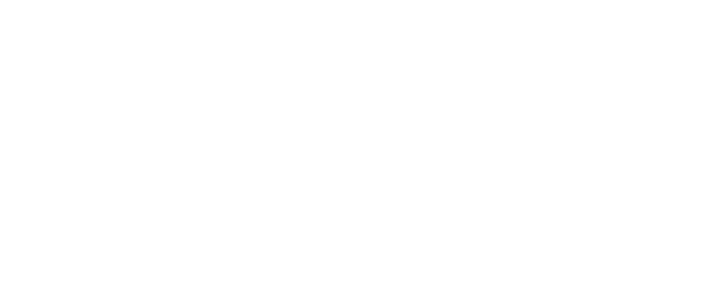
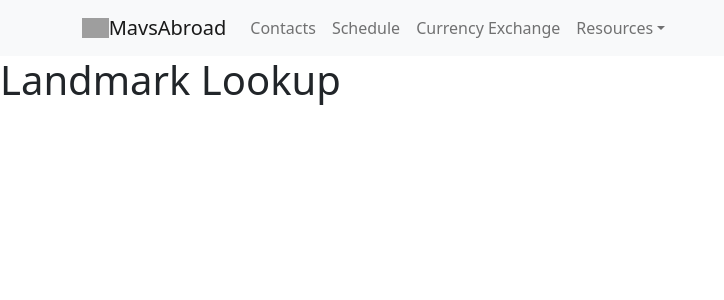
Before and after one commit to SweekarShresthaUTA/JapanTripApplication, a React (Create React App) app in the folder my-app/: page /LandmarkLookup in a window 1280 px wide. Shown: the top 300 px of the page, without its empty margins (0-724 px from the left). Built offline with nearby package versions, Linux system fonts and the light colour scheme; grey boxes are pictures that could not be loaded.

Commit message:
Added routes to every tab in the navbar, each links to its seperate page

```diff
--- a/my-app/src/App.jsx
+++ b/my-app/src/App.jsx
@@ -1,6 +1,6 @@
 import React from "react";
 import "./App.css";
-import CoreNavBar from "./Components/CoreNavbar";
+import CoreNavBar from "./Components/NavbarComponents/CoreNavbar";
 
 function App() {
   console.log("Hello World")
--- /dev/null
+++ b/my-app/src/Components/ContactsComponents/Contacts.jsx
@@ -0,0 +1,22 @@
+import React from "react";
+import CoreNavBar from "../NavbarComponents/CoreNavbar";
+
+const Contacts = () => {
+    return (
+        <div>
+            <CoreNavBar
+                title="MavsAbroad"
+                firstMenuTitle="Contacts"
+                secondMenuTitle="Schedule"
+                thirdMenuTitle="Currency Exchange"
+                dropDownMenuTitle="Resources"
+                firstDropDownMenuOption="Common Phrases"
+                secondDropDownMenuOption="Landmark Lookup"
+                thirdDropDownMenuOption="Cultural Information"
+            />
+            <h1>Contacts</h1>
+        </div>
+    );
+}
+
+export default Contacts;
--- /dev/null
+++ b/my-app/src/Components/CurrencyExchangeComponents/CurrencyExchange.jsx
@@ -0,0 +1,22 @@
+import React from "react";
+import CoreNavBar from "../NavbarComponents/CoreNavbar";
+
+const CurrencyExchange = () => {
+    return (
+        <div>
+            <CoreNavBar
+                title="MavsAbroad"
+                firstMenuTitle="Contacts"
+                secondMenuTitle="Schedule"
+                thirdMenuTitle="Currency Exchange"
+                dropDownMenuTitle="Resources"
+                firstDropDownMenuOption="Common Phrases"
+                secondDropDownMenuOption="Landmark Lookup"
+                thirdDropDownMenuOption="Cultural Information"
+            />
+            <h1>Currency Exchange</h1>
+        </div>
+    );
+}
+
+export default CurrencyExchange;
--- a/my-app/src/Components/CoreNavbar.jsx
+++ b/my-app/src/Components/NavbarComponents/CoreNavbar.jsx
@@ -1,8 +1,6 @@
 import React from "react";
 import "bootstrap/dist/css/bootstrap.css";
 import { Navbar, Nav, Container, NavDropdown } from "react-bootstrap";
-import { LinkContainer } from "react-router-bootstrap";
-
 
 // Our Navbar component that takes in 3 default menu options, the titles of which can be passed in as props
 // And a Default drop down menu with 3 items to show in those items, titles of which can also be passed in as props
@@ -30,14 +28,12 @@
           alt="UTA-Logo"
           height="20px"
         />
-        <Navbar.Brand href="home">{title}</Navbar.Brand>
+        <Navbar.Brand href="/">{title}</Navbar.Brand>
         <Navbar.Toggle aria-controls="basic-navbar-nav" />
         <Navbar.Collapse id="basic-navbar-nav">
           <Nav className="me-auto">
-            <LinkContainer to="./ResourcesComponents/CurrencyExchange">
-              <Nav.Link href="contacts">{firstMenuTitle}</Nav.Link>
-            </LinkContainer>
-            <Nav.Link href="schedule">{secondMenuTitle}</Nav.Link>
+            <Nav.Link href="/Contacts">{firstMenuTitle}</Nav.Link>
+            <Nav.Link href="/Schedule">{secondMenuTitle}</Nav.Link>
             <Nav.Link href="/CurrencyExchange">
               {thirdMenuTitle}
             </Nav.Link>
--- /dev/null
+++ b/my-app/src/Components/ResourcesComponents/CommonPhrases.jsx
@@ -0,0 +1,22 @@
+import React from "react";
+import CoreNavBar from "../NavbarComponents/CoreNavbar";
+
+const CommonPhrases = () => {
+    return (
+        <div>
+            <CoreNavBar
+                title="MavsAbroad"
+                firstMenuTitle="Contacts"
+                secondMenuTitle="Schedule"
+                thirdMenuTitle="Currency Exchange"
+                dropDownMenuTitle="Resources"
+                firstDropDownMenuOption="Common Phrases"
+                secondDropDownMenuOption="Landmark Lookup"
+                thirdDropDownMenuOption="Cultural Information"
+            />
+            <h1>Common Phrases</h1>
+        </div>
+    );
+}
+
+export default CommonPhrases;
--- /dev/null
+++ b/my-app/src/Components/ResourcesComponents/CulturalInformation.jsx
@@ -0,0 +1,22 @@
+import React from "react";
+import CoreNavBar from "../NavbarComponents/CoreNavbar";
+
+const CulturalInformation = () => {
+    return (
+        <div>
+            <CoreNavBar
+                title="MavsAbroad"
+                firstMenuTitle="Contacts"
+                secondMenuTitle="Schedule"
+                thirdMenuTitle="Currency Exchange"
+                dropDownMenuTitle="Resources"
+                firstDropDownMenuOption="Common Phrases"
+                secondDropDownMenuOption="Landmark Lookup"
+                thirdDropDownMenuOption="Cultural Information"
+            />
+            <h1>cultural Information</h1>
+        </div>
+    );
+}
+
+export default CulturalInformation;
--- a/my-app/src/Components/ResourcesComponents/CurrencyExchange.jsx
+++ /dev/null
@@ -1,7 +0,0 @@
-import React from "react";
-
-const CurrencyExchange = () => {
-    return <h1>Currency Exchange</h1>
-}
-
-export default CurrencyExchange;
--- /dev/null
+++ b/my-app/src/Components/ResourcesComponents/LandmarkLookup.jsx
@@ -0,0 +1,22 @@
+import React from "react";
+import CoreNavBar from "../NavbarComponents/CoreNavbar";
+
+const LandmarkLookup = () => {
+    return (
+        <div>
+            <CoreNavBar
+                title="MavsAbroad"
+                firstMenuTitle="Contacts"
+                secondMenuTitle="Schedule"
+                thirdMenuTitle="Currency Exchange"
+                dropDownMenuTitle="Resources"
+                firstDropDownMenuOption="Common Phrases"
+                secondDropDownMenuOption="Landmark Lookup"
+                thirdDropDownMenuOption="Cultural Information"
+            />
+            <h1>Landmark Lookup</h1>
+        </div>
+    );
+}
+
+export default LandmarkLookup;
--- /dev/null
+++ b/my-app/src/Components/ScheduleComponents/Schedule.jsx
@@ -0,0 +1,22 @@
+import React from "react";
+import CoreNavBar from "../NavbarComponents/CoreNavbar";
+
+const Schedule = () => {
+    return (
+        <div>
+            <CoreNavBar
+                title="MavsAbroad"
+                firstMenuTitle="Contacts"
+                secondMenuTitle="Schedule"
+                thirdMenuTitle="Currency Exchange"
+                dropDownMenuTitle="Resources"
+                firstDropDownMenuOption="Common Phrases"
+                secondDropDownMenuOption="Landmark Lookup"
+                thirdDropDownMenuOption="Cultural Information"
+            />
+            <h1>Schedule</h1>
+        </div>
+    );
+}
+
+export default Schedule;
--- a/my-app/src/index.js
+++ b/my-app/src/index.js
@@ -4,14 +4,24 @@
 import App from "./App";
 import reportWebVitals from "./reportWebVitals";
 import { BrowserRouter as Router, Switch, Route } from "react-router-dom";
-import CurrencyExchange from "./Components/ResourcesComponents/CurrencyExchange"
+import Contacts from "./Components/ContactsComponents/Contacts";
+import Schedule from "./Components/ScheduleComponents/Schedule";
+import CurrencyExchange from "./Components/CurrencyExchangeComponents/CurrencyExchange";
+import CommonPhrases from "./Components/ResourcesComponents/CommonPhrases";
+import CulturalInformation from "./Components/ResourcesComponents/CulturalInformation";
+import LandmarkLookup from "./Components/ResourcesComponents/LandmarkLookup";
 
 ReactDOM.render(
   <React.StrictMode>
     <Router>
       <Switch>
         <Route exact path="/" component={App} />
+        <Route path="/Contacts" component={Contacts} />
+        <Route path="/Schedule" component={Schedule} />
         <Route path="/currencyExchange" component={CurrencyExchange} />
+        <Route path="/CommonPhrases" component={CommonPhrases} />
+        <Route path="/CulturalInformation" component={CulturalInformation} />
+        <Route path="/LandmarkLookup" component={LandmarkLookup} />
       </Switch>
     </Router>
 
```
Also changed, not shown: 1 other file (tests, documents, lock files or other folders).
